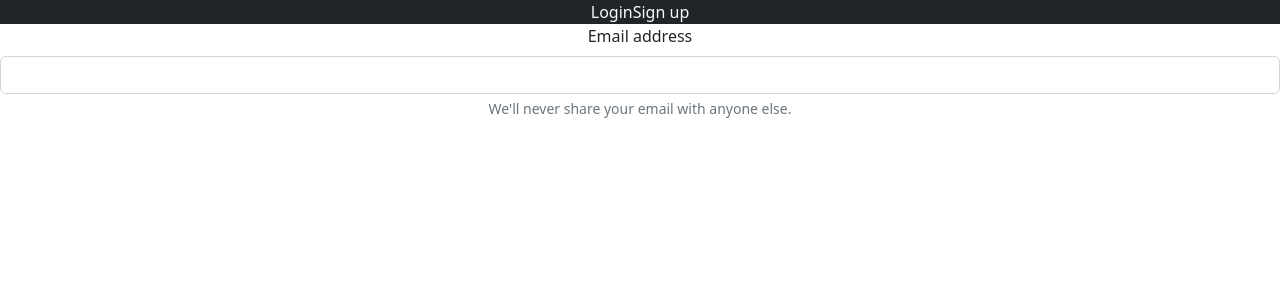
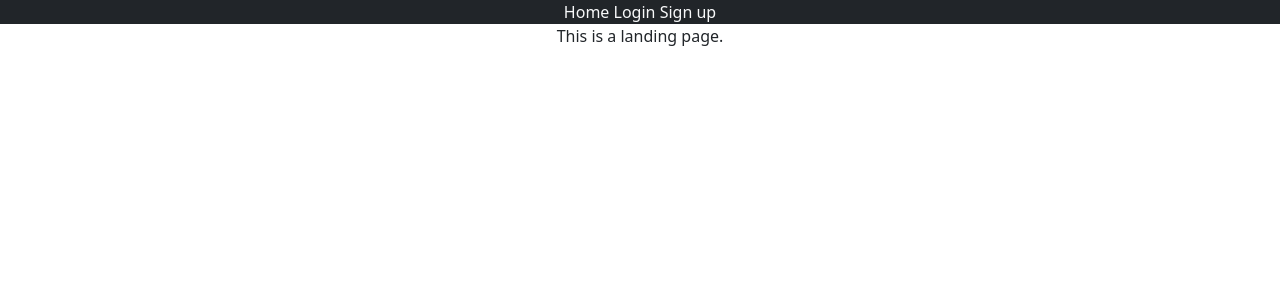
Before and after one commit to darklight81/RMIT-22-FWP, a React (Create React App) app: page / in a window 1280 px wide. Shown: the top 300 px of the page. Built offline with nearby package versions, Linux system fonts and the light colour scheme.

Commit message:
Updated Routing, Added component for Landing page

```diff
--- a/src/App.js
+++ b/src/App.js
@@ -1,9 +1,9 @@
 import './App.css';
 import Header from "./view/Header";
-import Signup from "./view/Signup";
 import {BrowserRouter, Route, Routes} from "react-router-dom";
 import Login from "./view/Login";
 import Register from "./view/Register";
+import LandingPage from "./view/LandingPage";
 
 function Error() {
     return null;
@@ -14,13 +14,14 @@ function App() {
     <div className="App">
         <BrowserRouter>
             <Header/>
-
-            <Routes>
-                <Route path="/" element={<Signup/>} />
-                <Route path="/login" element={<Login/>} />
-                <Route path="/register" element={<Register/>} />
-                <Route path="*" element={<Error/>} />
-            </Routes>
+            <div className={`container`}>
+                <Routes>
+                    <Route path="/" element={<LandingPage/>} />
+                    <Route path="/login" element={<Login/>} />
+                    <Route path="/register" element={<Register/>} />
+                    <Route path="*" element={<Error/>} />
+                </Routes>
+            </div>
         </BrowserRouter>
     </div>
   );
--- a/src/router/Routing.js
+++ b/src/router/Routing.js
@@ -3,7 +3,8 @@ import { NavLink } from 'react-router-dom';
 export default function Routing() {
     return (
             <nav className={`bg-dark text-bg-light w-100`}>
-                <NavLink to="/login" className={`text-decoration-none text-light`}>Login</NavLink>
+                <NavLink to="/" className={`text-decoration-none text-light`}>Home </NavLink>
+                <NavLink to="/login" className={`text-decoration-none text-light`}>Login </NavLink>
                 <NavLink to="/register" className={`text-decoration-none text-light`}>Sign up</NavLink>
             </nav>
     );
--- /dev/null
+++ b/src/view/LandingPage.js
@@ -0,0 +1,8 @@
+function LandingPage() {
+    return (
+        <div className={`error`}>
+            This is a landing page.
+        </div>
+    );
+}
+export default LandingPage;
--- a/src/view/Register.js
+++ b/src/view/Register.js
@@ -1,8 +1,12 @@
 function Register() {
     return (
-        <div className={`Register`}>
-            Register page
-        </div>
+        <form>
+            <div className="mb-3">
+                <label htmlFor="exampleInputEmail1" className="form-label">Email address</label>
+                <input type="email" className="form-control" id="exampleInputEmail1" aria-describedby="emailHelp"/>
+                <div id="emailHelp" className="form-text">We'll never share your email with anyone else.</div>
+            </div>
+        </form>
     );
 }
 
--- a/src/view/Signup.js
+++ /dev/null
@@ -1,12 +0,0 @@
-const Signup = () => {
-    return(
-        <form>
-            <div className="mb-3">
-                <label htmlFor="exampleInputEmail1" className="form-label">Email address</label>
-                <input type="email" className="form-control" id="exampleInputEmail1" aria-describedby="emailHelp"/>
-                    <div id="emailHelp" className="form-text">We'll never share your email with anyone else.</div>
-            </div>
-        </form>
-    )
-}
-export default Signup
```
